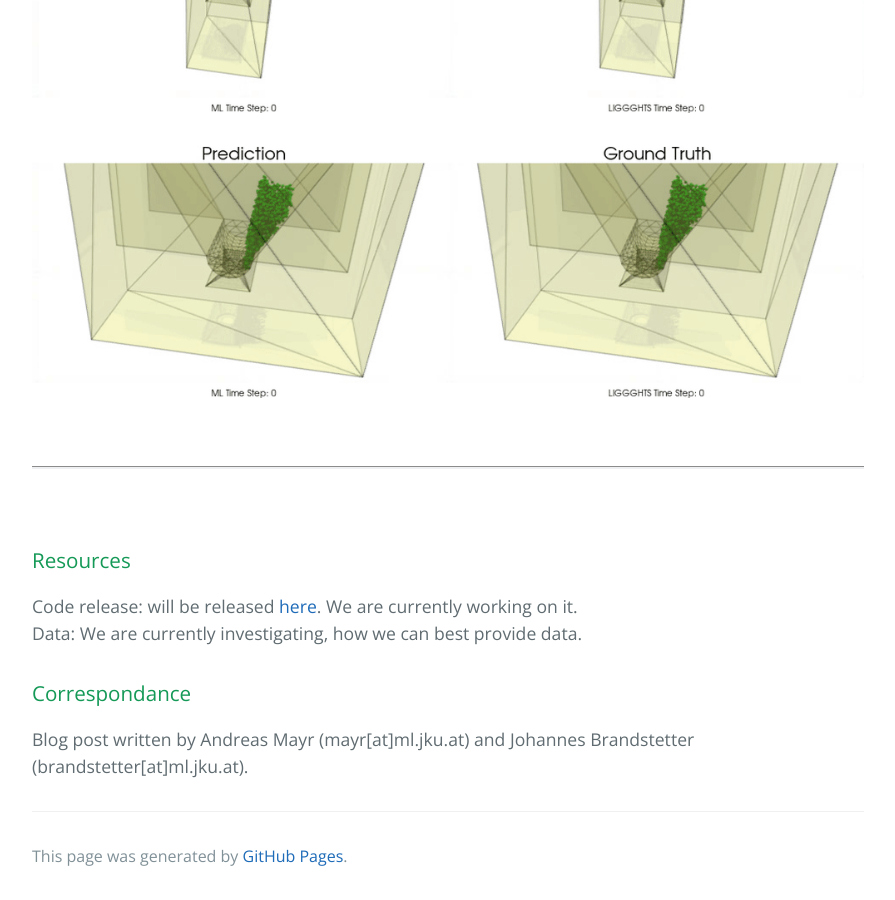
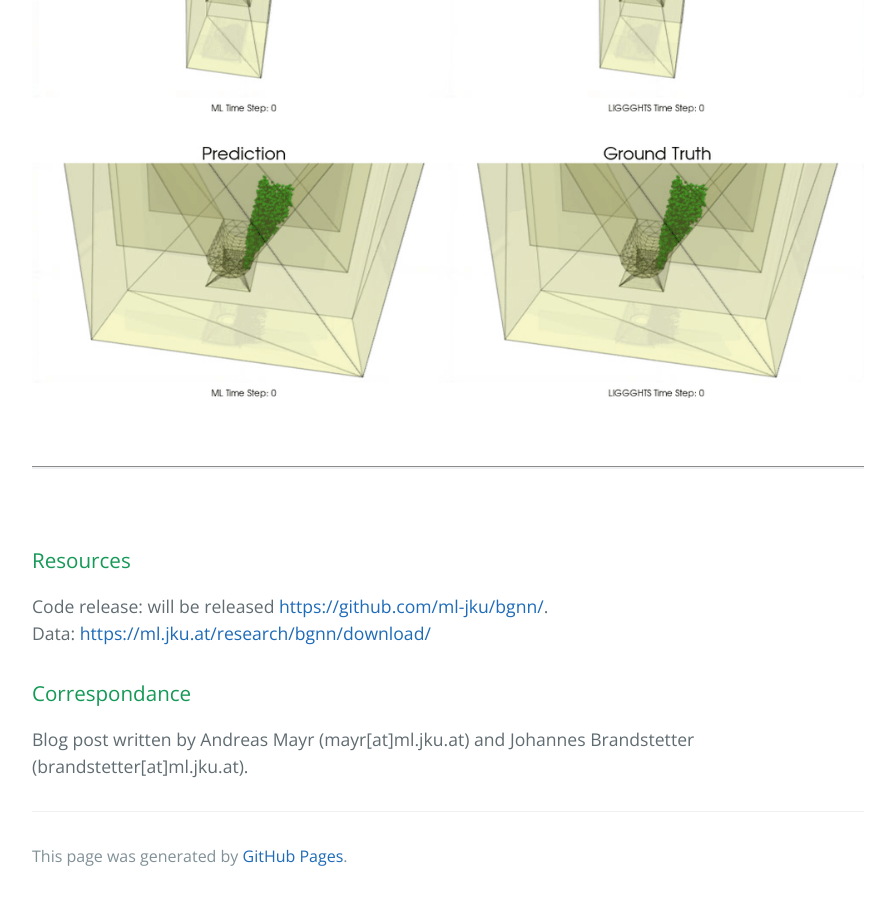
Before and after one commit to ml-jku/bgnn, a Jekyll site: the page built from index.md, in a window 1280 px wide and 900 px high, scrolled down 7167 px. Shown: the whole window, without its empty margins (192-1087 px from the left). Built offline with Jekyll 4.4.1, drawn with Linux system fonts in a browser that asks for light colours; formulas are drawn with MathJax 3.

Commit message:
Update index.md

```diff
--- a/index.md
+++ b/index.md
@@ -151,8 +151,8 @@ For OOD test samples the outlet hole size has decreased and the inclination angl
 
 ### Resources
 
-Code release: will be released [here][GitHub]. We are currently working on it.<br>
-Data: We are currently investigating, how we can best provide data.
+Code release: will be released [https://github.com/ml-jku/bgnn/][GitHub].<br>
+Data: [https://ml.jku.at/research/bgnn/download/](https://ml.jku.at/research/bgnn/download/)
 
 ### Correspondance
 
```
